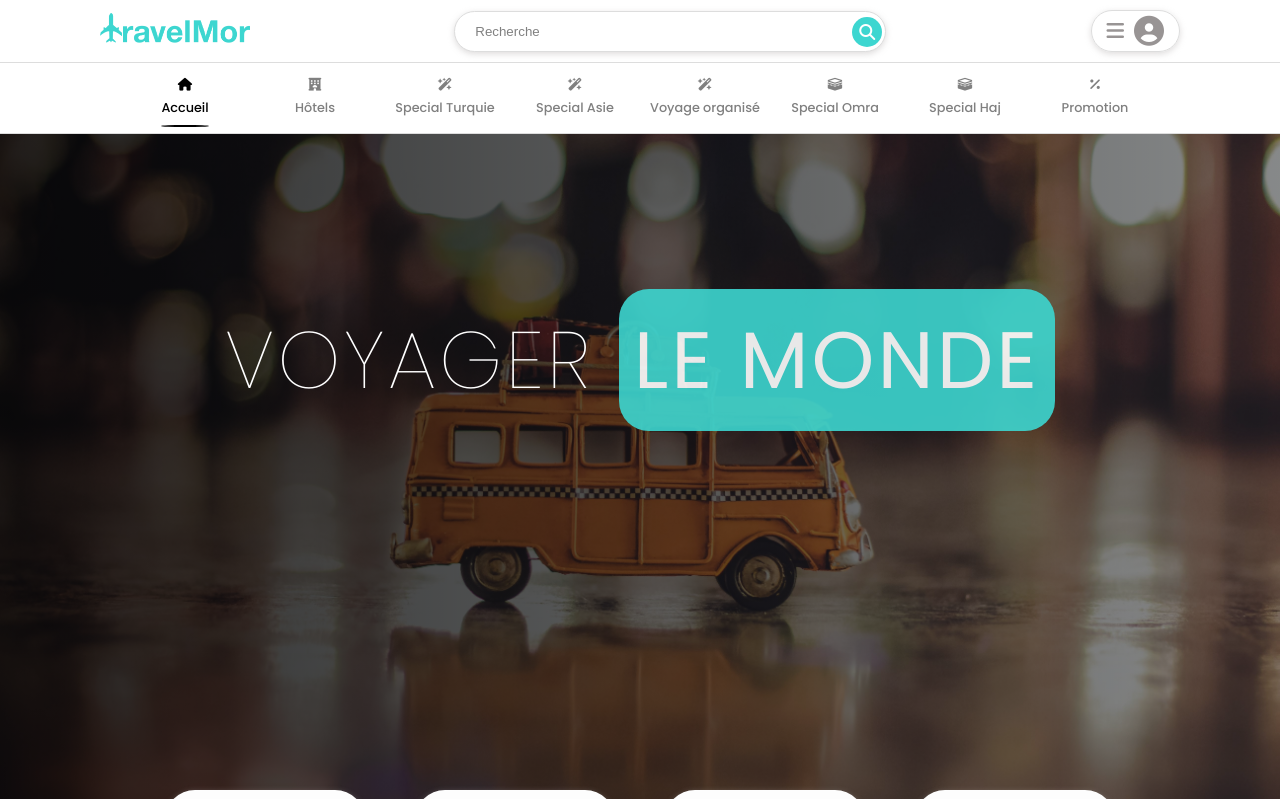
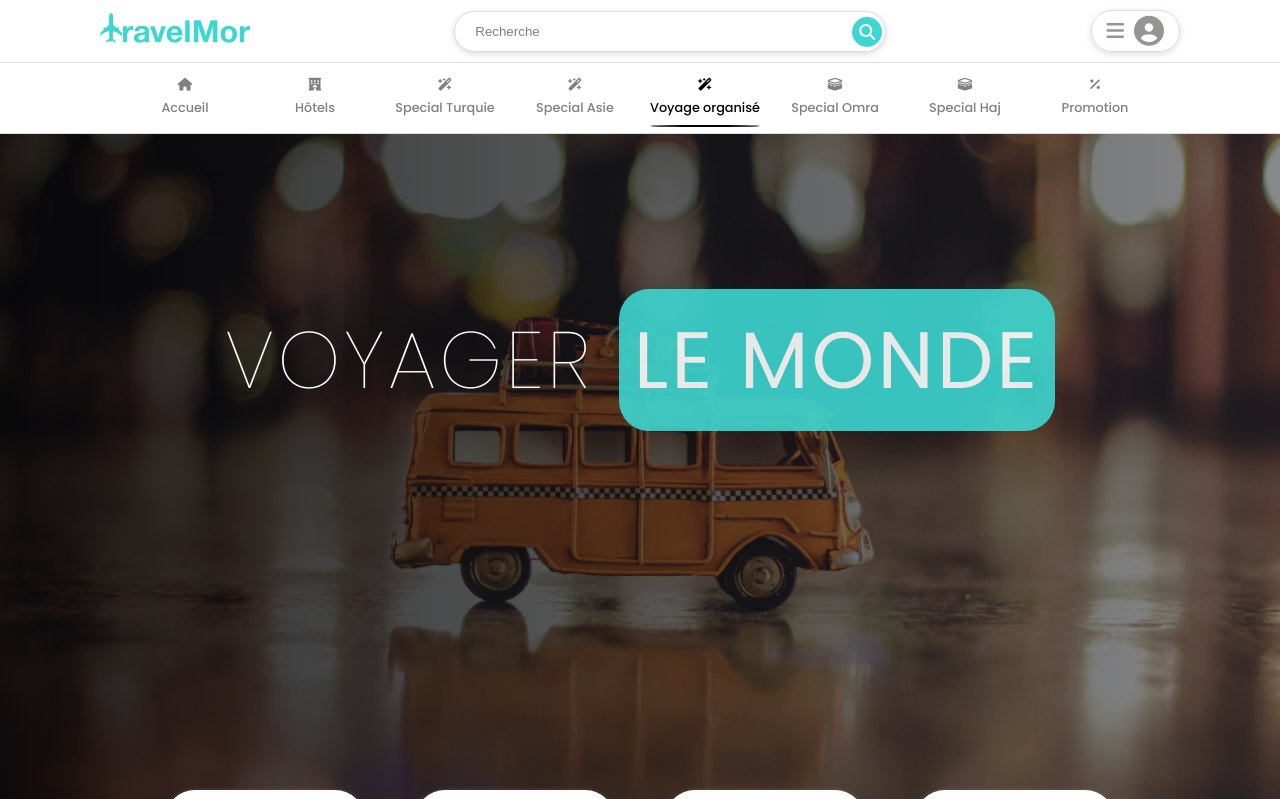
Before and after one commit to elza02/TravelMor, a Django app: page / in a window 1280 px wide. Shown: the top 799 px of the page. Run offline with Django 5.2, Linux system fonts and the light colour scheme; some web fonts are replaced.

Commit message:
make structure for the app

```diff
--- a/app/static/css/base.css
+++ b/app/static/css/base.css
@@ -61,6 +61,7 @@ header .inner1, header .inner2 {
 header .inner1 .logo img {
     width: 150px;
 }
+
 
 .search {
     width: 40%;
--- a/app/templates/base.html
+++ b/app/templates/base.html
@@ -8,6 +8,7 @@
     <link rel="stylesheet" href="https://cdnjs.cloudflare.com/ajax/libs/font-awesome/6.5.1/css/all.min.css" integrity="sha512-DTOQO9RWCH3ppGqcWaEA1BIZOC6xxalwEsw9c2QQeAIftl+Vegovlnee1c9QX4TctnWMn13TZye+giMm8e2LwA==" crossorigin="anonymous" referrerpolicy="no-referrer" />
     <link rel="icon" href="{% static "assets/travelmor-icon.png" %}">
     <link rel="stylesheet" href="{% static 'css/base.css' %}">
+    {% block block_css %}{% endblock block_css %}
 </head>
 <body>
 <div class="container">
@@ -36,11 +37,11 @@
         <div class="inner2">
             <nav>
                 <ul>
-                    <li><a href="{% url "home" %}" class="active"><i class="fa-solid fa-house"></i><span>Accueil</span></a></li>
+                    <li><a href="{% url "home" %}" ><i class="fa-solid fa-house"></i><span>Accueil</span></a></li>
                     <li><a href="#"><i class="fa-solid fa-hotel"></i><span>Hôtels </span></a></li>
                     <li><a href="#"><i class="fa-solid fa-wand-magic-sparkles"></i>Special Turquie</span></a></li>
                     <li><a href="#"><i class="fa-solid fa-wand-magic-sparkles"></i>Special Asie</span></a></li>
-                    <li><a href="{% url "voyage_organise" %}"><i class="fa-solid fa-wand-magic-sparkles"></i>Voyage organisé</span></a></li>
+                    <li><a class="active" href="{% url "voyage_organise" %}"><i class="fa-solid fa-wand-magic-sparkles"></i>Voyage organisé</span></a></li>
                     <li><a href="#"><i class="fa-solid fa-kaaba"></i></i><span>Special Omra</span></a></li>
                     <li><a href="#"><i class="fa-solid fa-kaaba"></i></i><span>Special Haj</span></a></li>
                     <li><a href="#"><i class="fa-solid fa-percent"></i><span>Promotion</span></a></li>
--- /dev/null
+++ b/app/templates/client/base.html
@@ -0,0 +1 @@
+{% extends 'base.html' %}
```
Also changed, not shown: app/templates/admin/base.html (added), app/templates/visitor/base.html (added).
